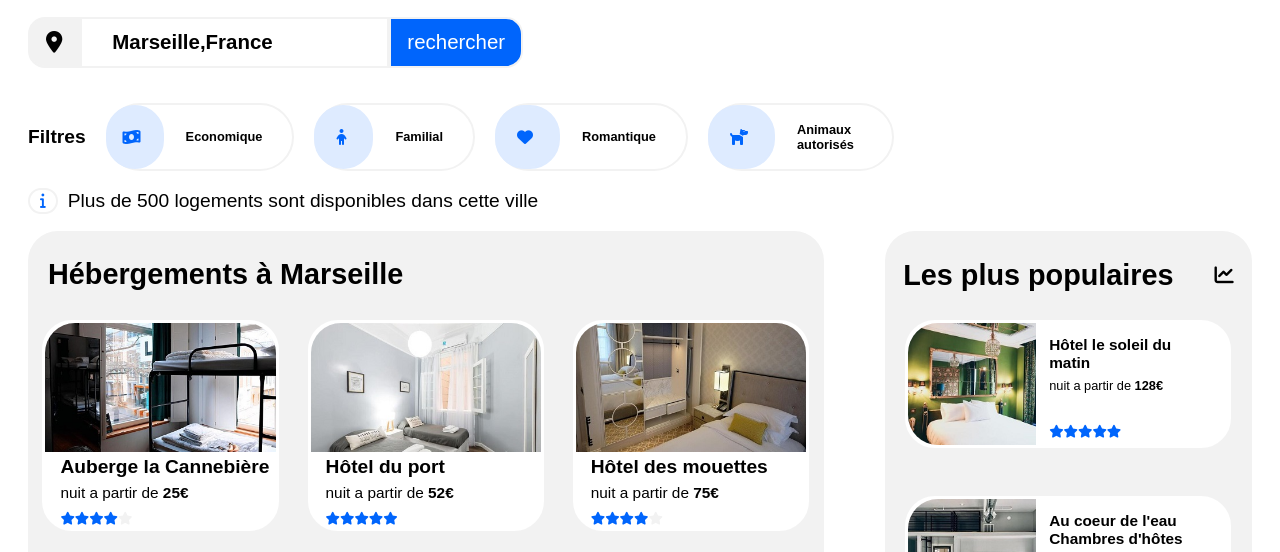
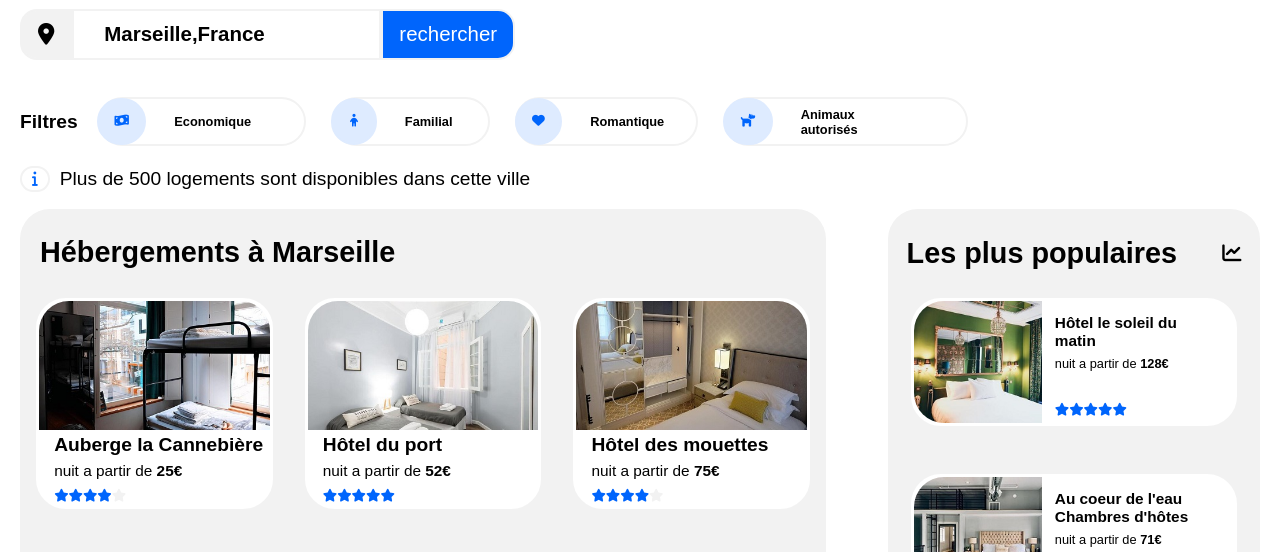
Before and after one commit to GeoffreyMatarin/MatarinGeoffrey_P2px_26022021, a plain HTML site: page index.html in a window 1280 px wide. Shown: the part 168-720 px from the top of the page. Drawn offline with Linux system fonts and the light colour scheme.

Commit message:
cliquable nav tablette et desktop et nav mobile a gerer

```diff
--- a/style.css
+++ b/style.css
@@ -9,7 +9,11 @@ font-face
     font-weight: normal;
     font-style: normal;
 }
-
+body
+{
+	margin: 0px;
+	width: 100%;
+}
 
 .block_page
 {
@@ -123,91 +127,105 @@ font-face
 {
 	display: flex;
 	align-items: center;
-	width: 65%;
+	width: 70vw;
+
 
 
 }
 .barre_filtres h2
 {
 	font-size: 1vw;
-	padding: 0px 20px 0px 20px;
+	padding: 0px 2vw 0px 2vw;
 }
 .eco
 {
     display: flex;
 	align-items: center;
-	margin-right: 20px;
+	margin-right: 2vw;
 	border: 2px solid #F2F2F2;
 	border-radius: 35px;
-	padding: 0px 10px 0px 0px;
+	padding: 0px 3vw 0px 0px;
+	width: 13vw;
+	height: 3.5vw;
 }
 .fa-money-bill-wave
 {
 	border: 2px solid #DEEBFF;
 	background-color: #DEEBFF;
-	padding: 22px 21px 22px 15px;
-	border-radius: 30px;
+	padding: 1.2vw 1.2vw 1.2vw 1.2vw;
+	border-radius: 40px;
 	position: relative;
-	left: -2px;
+	left: -0.2vw;
 	color: #0065FC;
+	font-size: 1vw;
 }
 .fam
 {
     display: flex;
 	align-items: center;
-	margin-right: 20px;
+	margin-right: 2vw;
 	border: 2px solid #F2F2F2;
 	border-radius: 35px;
-	padding: 0px 10px 0px 0px;
+	padding: 0px 2vw 0px 0px;
+	width: 10vw;
+	height: 3.5vw;
+
 }
 .fa-child
 {
 	border: 2px solid #DEEBFF;
 	background-color: #DEEBFF;
-	padding: 22px 25px 22px 20px;
-	border-radius: 30px;
+	padding: 1.2vw 1.3vw 1.2vw 1.3vw;
+	border-radius: 40px;
 	position: relative;
-	left: -2px;
+	left: -0.2vw;
 	color: #0065FC;
+	font-size: 1vw;
 }
 .rom
 {
     display: flex;
 	align-items: center;
-	margin-right: 20px;
+	margin-right: 2vw;
 	border: 2px solid #F2F2F2;
 	border-radius: 35px;
-	padding: 0px 10px 0px 0px;
+	padding: 0px 2vw 0px 0px;
+	width: 12vw;
+	height: 3.5vw;
 }
 .fa-heart
 {
 	border: 2px solid #DEEBFF;
 	background-color: #DEEBFF;
-	padding: 22px 25px 22px 20px;
-	border-radius: 30px;
+	padding: 1.2vw 1.2vw 1.2vw 1.2vw;
+	border-radius: 40px;
 	position: relative;
-	left: -2px;
+	left: -0.2vw;
 	color: #0065FC;
+	font-size: 1vw;
 }
 .ani
 {
     display: flex;
 	align-items: center;
-	margin-right: 20px;
+	margin-right: 2vw;
 	border: 2px solid #F2F2F2;
 	border-radius: 35px;
-	padding: 0px 10px 0px 0px;
+	padding: 0px 2vw 0px 0px;
+	width: 17vw;
+	height: 3.5vw;
 
 }
 .fa-dog
 {
 	border: 2px solid #DEEBFF;
 	background-color: #DEEBFF;
-	padding: 22px 25px 22px 20px;
-	border-radius: 30px;
+	padding: 1.2vw 1.2vw 1.2vw 1.2vw;
+	border-radius: 40px;
 	position: relative;
-	left: -2px;
+	left: -0.2vw;
 	color: #0065FC;
+	font-size: 1vw;
 }
 .nombres_logements
 {
--- a/style_mobile.css
+++ b/style_mobile.css
@@ -18,7 +18,8 @@ body
 
 .logo
 {
-    width: 100%;
+    width: 70%;
+    background-color: pink
 }
 .block_page
 {
@@ -42,28 +43,29 @@ body
     margin-top: 20px;
 
 }
+.logo_nav nav
+{
+    display: flex;
+    flex-flow: row wrap-reverse;
+}
 .logo_nav ul
 {
     list-style-type: none;
-    display: flex;
-    flex-flow: row wrap-reverse ;
-
-
-
-
 }
 
 .logo-nav li
 {
     justify-content: flex-start;
+
 }
 
 .logo_nav a
 {
-     font-size: 1em;
+     font-size: 3vw;
      text-decoration: none;
      color: #0065FC;
-}
+ }
+
 
 
 .avant_recherche
@@ -550,7 +552,7 @@ body
 
     background-color: #F2F2F2;
     width: 100%;
-    height: 65vw;
+    height: 67vw;
     padding-top: 7vw;
     margin-top: 5vw;
     padding-bottom: 5vw;
@@ -560,23 +562,45 @@ body
 .bas_de_page ul
 {
     list-style-type: none;
+
 }
 
 .bas_de_page a
 {
     text-decoration: none;
     color: black;
-    font-size: 4vw;
-    padding-left: 4vw;
+    font-size: 4.5vw;
+
+
 }
 .titre_bas_de_pages
 {
     font-size: 5vw;
     font-weight: bold;
-    padding-left: 9vw;
+    width: 100%;
+    margin-left: 6vw;
+
 }
 .a_propos
 {
     background-color:pink;
-    width:70vw;
+    display: flex;
+    flex-flow: row wrap;
+    justify-content: flex-start;
+
 }
+.nos_hebergements
+{
+    background-color:pink;
+    display: flex;
+    flex-flow: row wrap;
+    justify-content: flex-start;
+
+}
+.Assistance
+{
+    background-color:pink;
+    display: flex;
+    flex-flow: row wrap;
+    justify-content: flex-start;
+}
--- a/style_tablette.css
+++ b/style_tablette.css
@@ -55,7 +55,7 @@ body
 .heb
 {
 	border-top: 2px solid #0065FC ;
-	padding: 20px 30px 0px 20px ;
+	padding: 16px 30px 0px 20px ;
 }
 .ac
 {
```
